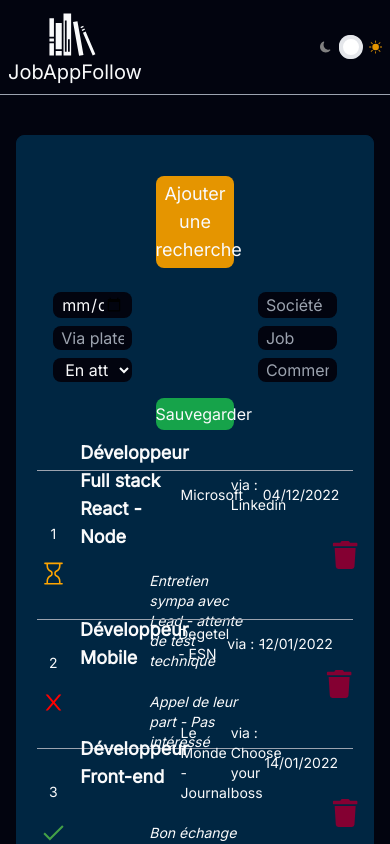
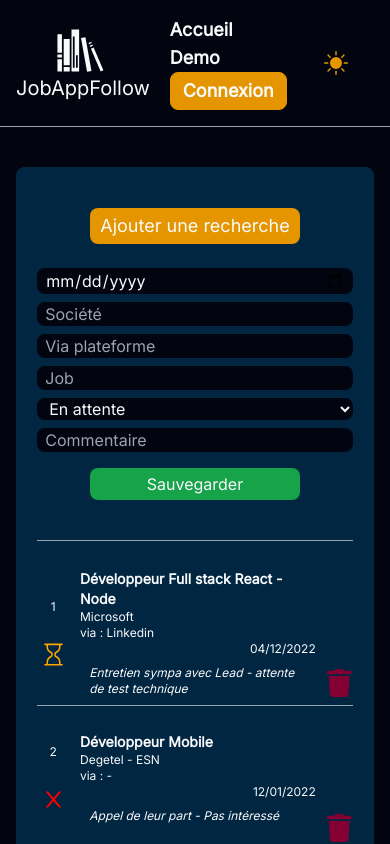
Before and after one commit to Thomas-279/JobAppFollow, a React (Vite) app: page /demo in a window 390 px wide. Both pictures are taken after a click on the button "Ajouter une recherche". Shown: the top 844 px of the page. Built offline with nearby package versions, Linux system fonts and the light colour scheme.

Commit message:
work on responsive

```diff
--- a/src/components/Footer.tsx
+++ b/src/components/Footer.tsx
@@ -3,9 +3,9 @@ import { darkModeProps } from '../components/utils/types';
 
 const Footer = ({ darkMode }: darkModeProps) => {
     return (
-        <div className="bottom-0">
+        <footer className="bottom-0">
             <p className={`text-xs ${darkMode ? 'text-gray-50' : 'text-gray-900' }`}>2022 - Made with ☕ by Thomas GARRAUT</p>
-        </div>
+        </footer>
     )
 }
 
--- a/src/components/Header.tsx
+++ b/src/components/Header.tsx
@@ -18,8 +18,8 @@ const Header = () => {
         }
     };
     return (
-        <div className="w-full flex flex-col">
-            <div className='w-full flex md:justify-center justify-between items-center p-2'>
+        <header className="w-full flex flex-col">
+            <div className='w-full flex md:justify-center justify-between items-center p-4'>
                 <div className="md:flex-[0.5] flex-initial justify-center items-center">
                     <Link to="/">
                         <GiBookshelf size={50} color={darkMode ? 'F9FAFB' : '#1e222e'} className="w-32 cursor-pointer"/>
@@ -27,16 +27,16 @@ const Header = () => {
                     </Link>
                 </div>
 
-                <ul className={`md:flex hidden list-none flex-row justify-between items-center flex-initial ${darkMode ? 'text-gray-50' : 'text-gray-900'}`}>
-                    <li className={`text-lg font-semibold mx-4 cursor-pointer hover:border-b ${darkMode ? 'hover:border-gray-50' : 'hover:border-gray-900'}`}>
+                <ul className={`md:flex list-none md:flex-row justify-between items-center flex-initial ${darkMode ? 'text-gray-50' : 'text-gray-900'}`}>
+                    <li className={`text-lg font-semibold mx-4 cursor-pointer md:hover:border-b ${darkMode ? 'hover:border-gray-50' : 'hover:border-gray-900'}`}>
                         <Link to='/'>Accueil</Link>
                     </li>
                     {currentUser?.isAuthenticated ? (
-                        <li className={`text-lg font-semibold mx-4 cursor-pointer hover:border-b ${darkMode ? 'hover:border-gray-50' : 'hover:border-gray-900'}`}>
+                        <li className={`text-lg font-semibold mx-4 cursor-pointer md:hover:border-b ${darkMode ? 'hover:border-gray-50' : 'hover:border-gray-900'}`}>
                             <Link to='/jobsearch'>Mes recherches</Link>
                         </li>) :
                         (
-                            <li className={`text-lg font-semibold mx-4 cursor-pointer hover:border-b ${darkMode ? 'hover:border-gray-50' : 'hover:border-gray-900'}`}>
+                            <li className={`text-lg font-semibold mx-4 cursor-pointer md:hover:border-b ${darkMode ? 'hover:border-gray-50' : 'hover:border-gray-900'}`}>
                             <Link to='/demo'>Demo</Link>
                         </li>
                         )}
@@ -48,19 +48,22 @@ const Header = () => {
                         <li className='text-lg font-semibold mx-4 cursor-pointer hover:border-b hover:border-white lightorangebg py-1 px-3 text-gray-50'>
                             <Link to='/login'>Connexion</Link>
                         </li>
-                    ) }
+                    )}
                 </ul>
-                <div className="w-1/6 flex flex-row justify-end items-center">
-                    <BsFillMoonFill color="grey" size={20} />
-                    <div className="relative inline-block w-10 mr-2 align-middle select-none transition duration-200 ease-in mx-2">
-                        <input type="checkbox" name="toggle" id="toggle" className="toggle-checkbox absolute block w-6 h-6 rounded-full bg-white border-4 appearance-none cursor-pointer" onChange={onChangeMode} />
-                        <label htmlFor="toggle" className="toggle-label block overflow-hidden h-6 rounded-full bg-gray-300 cursor-pointer"></label>
-                    </div>
-                    <BsFillSunFill color="#e59500" size={24} />
+                <div className="w-1/6 flex flex-row justify-center items-center mr-2 md:mr-0">
+                    {darkMode ? (
+                        <div>
+                            <BsFillSunFill color="#e59500" size={24} onClick={onChangeMode}/>
+                        </div>
+                    ) : (
+                        <div>
+                            <BsFillMoonFill color="grey" size={24} onClick={onChangeMode}/>
+                        </div>
+                    )}
                 </div>
             </div>
             <div className="h-[1px] w-full bg-gray-400" />
-        </div>
+        </header>
     )
 }
 
--- a/src/components/Home.tsx
+++ b/src/components/Home.tsx
@@ -16,7 +16,7 @@ const Home = ({ darkMode }: darkModeProps) => {
                 <div className="flex flex-col justify-center items-center mt-4 w-11/12 text-center">
                     <p className="text-base">Sur cet outil, vous aurez la possibilité d'ajouter et supprimer vos différentes recherches actuelles ou passées, ce afin de suivre votre recherche d'emploi.</p>
                 </div>
-                <div className='w-1/2 flex flex-row justify-around items-start'>
+                <div className='w-1/2 flex flex-row justify-between md:justify-around items-start'>
                     <BsSearch size={40} color='#e59500' className='rotate-90' />
                     <BsSearch size={40} color='#e59500' />
                 </div>
--- a/src/components/Login.tsx
+++ b/src/components/Login.tsx
@@ -5,6 +5,7 @@ import { CurrentUserContext } from "../Context/CurrentUserContext";
 import { UserForm } from './utils/types';
 import api from './utils/api';
 import Layout from '../components/shared/Layout';
+import Button from '../components/shared/Button';
 
 const Login = ({ darkMode }: darkModeProps) => {
     const [formData, setFormData] = useState<UserForm>({
@@ -55,7 +56,7 @@ const Login = ({ darkMode }: darkModeProps) => {
                     });
                 });
         }  else {
-            handleError('Please fill out all fileds');
+            handleError('Veuillez remplir les champs');
             setFormData({... formData});
         }
     }
@@ -65,14 +66,14 @@ const Login = ({ darkMode }: darkModeProps) => {
             <form onSubmit={handleSubmit} className='w-full h-96 flex flex-col justify-center'>
                 <div className='flex flex-col justify-center'>
                     <div className="flex flex-col items-center mb-5">
-                        <input placeholder="Login" type="text" className={`w-3/12 ${darkMode ? 'darkbg text-gray-50' : 'lightbg text-gray-900'} px-4 rounded-lg p-2`} name="email" value={formData?.email} onChange={handleChange} />
+                        <input placeholder="Login" type="text" className={`w-10/12 md:w-3/12 ${darkMode ? 'darkbg text-gray-50' : 'lightbg text-gray-900'} px-4 rounded-lg p-2`} name="email" value={formData?.email} onChange={handleChange} />
                     </div>
                     <div className="flex flex-col items-center mb-5">
-                        <input placeholder="Password" type="password" className={`w-3/12 ${darkMode ? 'darkbg text-gray-50' : 'lightbg text-gray-900'} px-4 rounded-lg p-2`} name="password" value={formData?.password} onChange={handleChange} />
+                        <input placeholder="Password" type="password" className={`w-10/12 md:w-3/12 ${darkMode ? 'darkbg text-gray-50' : 'lightbg text-gray-900'} px-4 rounded-lg p-2`} name="password" value={formData?.password} onChange={handleChange} />
                     </div>
                 </div>
-                <div className='flex flex-col items-center mb-5'>
-                    <button type="submit" className="w-1/12 orangebg rounded-lg py-2" disabled={isSubmitting}> {isSubmitting ? "Submitting..." : "Register"}</button>
+                <div>
+                    <Button isSubmitting={isSubmitting} color='orangebg' />
                 </div>
             </form>
         </Layout>
--- /dev/null
+++ b/src/components/shared/Button.tsx
@@ -0,0 +1,12 @@
+import React from 'react';
+import { ButtonProps } from '../utils/types';
+
+const Button = ({color, isSubmitting}: ButtonProps) => {
+    return(
+        <div className='flex flex-col items-center mb-5'>
+            <button type="submit" className={`w-8/12 md:w-1/6 rounded-lg py-2 ${color}`} disabled={isSubmitting}> {isSubmitting ? "Submitting..." : "Register"}</button>
+        </div>
+    )
+}
+
+export default Button;
--- a/src/components/shared/CustomInput.tsx
+++ b/src/components/shared/CustomInput.tsx
@@ -2,7 +2,7 @@ import React, { useState, useContext } from 'react';
 import { objectValueProps } from '../utils/types';
 import { CurrentUserContext } from '../../Context/CurrentUserContext';
 import api from '../utils/api';
-import Loader from '../shared/Loader';
+import Loader from './Loader';
 
 const CustomInput = ({ data, setData, darkMode }: any) => {
     const { currentUser } = useContext(CurrentUserContext);
@@ -61,25 +61,25 @@ const CustomInput = ({ data, setData, darkMode }: any) => {
     return (
         <div className="flex flex-col w-full mb-5 max-w-full">
             <div className="w-full flex justify-center items-center">
-                <button className="w-3/12 text-lg m-5 orangebg rounded-lg py-1" onClick={() => setOpenInput(!openInput)}>Ajouter une recherche</button>
+                <button className="w-8/12 md:w-3/12 text-lg m-5 orangebg rounded-lg py-1" onClick={() => setOpenInput(!openInput)}>Ajouter une recherche</button>
             </div>
             {openInput &&
-                <form className="w-full flex flex-wrap justify-between max-w-full" onSubmit={handleSubmit} >
-                    <input type="date" placeholder="date" className={`w-3/12 mx-4 my-1 px-2 rounded-lg ${darkMode ? 'darkbg':'lightbg text-gray-900'}`} name="date" value={objectValue.date} onChange={handleChange} required />
-                    <input type="text" placeholder="Société" className={`w-3/12 mx-4 my-1 px-2 rounded-lg ${darkMode ? 'darkbg':'lightbg text-gray-900'}`} name="firm" value={objectValue.firm} onChange={handleChange} required />
-                    <input type="text" placeholder="Via plateforme" className={`w-3/12 mx-4 my-1 px-2 rounded-lg ${darkMode ? 'darkbg':'lightbg text-gray-900'}`} name="via" value={objectValue.via} onChange={handleChange} required />
-                    <input type="text" placeholder="Job" className={`w-3/12 mx-4 my-1 px-2 rounded-lg ${darkMode ? 'darkbg':'lightbg text-gray-900'}`} name="job" value={objectValue.job} onChange={handleChange} required />
-                    <select name="status" id="status" className={`w-3/12 mx-4 my-1 px-2 rounded-lg ${darkMode ? 'darkbg':'lightbg text-gray-900'}`} value={objectValue.status} onChange={handleChange} required>
+                <form className="w-full flex flex-wrap justify-center md:justify-between max-w-full" onSubmit={handleSubmit} >
+                    <input type="date" placeholder="date" className={`w-full md:w-3/12 md:mx-4 my-1 px-2 rounded-lg ${darkMode ? 'darkbg':'lightbg text-gray-900'}`} name="date" value={objectValue.date} onChange={handleChange} required />
+                    <input type="text" placeholder="Société" className={`w-full md:w-3/12 md:mx-4 my-1 px-2 rounded-lg ${darkMode ? 'darkbg':'lightbg text-gray-900'}`} name="firm" value={objectValue.firm} onChange={handleChange} required />
+                    <input type="text" placeholder="Via plateforme" className={`w-full md:w-3/12 md:mx-4 my-1 px-2 rounded-lg ${darkMode ? 'darkbg':'lightbg text-gray-900'}`} name="via" value={objectValue.via} onChange={handleChange} required />
+                    <input type="text" placeholder="Job" className={`w-full md:w-3/12 md:mx-4 my-1 px-2 rounded-lg ${darkMode ? 'darkbg':'lightbg text-gray-900'}`} name="job" value={objectValue.job} onChange={handleChange} required />
+                    <select name="status" id="status" className={`w-full md:w-3/12 md:mx-4 my-1 px-2 rounded-lg ${darkMode ? 'darkbg':'lightbg text-gray-900'}`} value={objectValue.status} onChange={handleChange} required>
                         <option value="accepted">Acceptée</option>
                         <option value="refused">Refusée</option>
                         <option value="waiting">En attente</option>
                     </select>
-                    <input type="text" placeholder="Commentaire" className={`w-3/12 mx-4 my-1 px-2 rounded-lg ${darkMode ? 'darkbg':'lightbg text-gray-900'}`} name="comment" value={objectValue.comment} onChange={handleChange} />
+                    <input type="text" placeholder="Commentaire" className={`w-full md:w-3/12 md:mx-4 my-1 px-2 rounded-lg ${darkMode ? 'darkbg':'lightbg text-gray-900'}`} name="comment" value={objectValue.comment} onChange={handleChange} />
                     <div className="w-full flex justify-center items-center my-3">
                         {isLoading ? (
                             <Loader />
                         ) : (
-                            <button type="submit" className='w-3/12 mx-4 rounded-lg py-1 bg-green-600'>Sauvegarder</button>
+                            <button type="submit" className='w-8/12 md:w-3/12 mx-4 rounded-lg py-1 bg-green-600'>Sauvegarder</button>
                         )}
                     </div>
 
--- a/src/components/shared/CustomRow.tsx
+++ b/src/components/shared/CustomRow.tsx
@@ -8,7 +8,7 @@ import { FaTrash } from 'react-icons/fa';
 
 const CustomRow = ({ item, onRemove }: any) => {
     return (
-        <div className="w-full h-28 flex flex-row justify-between text-sm md:text-base">
+        <div className="w-full h-32 flex flex-row justify-between text-xs md:text-base">
             <div className="w-1/12 flex flex-col justify-around items-center p-4">
                 <div className='flex justify-center items-center'>{item.id}</div>
                 <div className='flex justify-center items-center'>
@@ -18,23 +18,23 @@ const CustomRow = ({ item, onRemove }: any) => {
                 </div>
             </div>
             <div className="w-10/12 flex flex-col justify-center items-center">
-                <div className="w-11/12 flex flex-row justify-around">
-                    <div className="w-5/12 flex flex-row">
-                        <div className='w-full flex items-center text-lg font-bold'>{item.job}</div>
+                <div className="w-11/12 flex flex-col md:flex-row justify-around">
+                    <div className="w-full md:w-5/12 flex flex-row">
+                        <div className='w-full flex items-center text-sm md:text-lg font-bold'>{item.job}</div>
                     </div>
-                    <div className="w-5/12 flex flex-row">
+                    <div className="w-full md:w-5/12 flex flex-col md:flex-row">
                         <div className='w-6/12 flex justify-start items-center'>{item.firm}</div>
                         <div className='w-6/12 flex justify-start items-center'>via : {item.via}</div>
                     </div>
-                    <div className="w-2/12 flex flex-row">
-                        <div className='w-full flex justify-center items-center'>{moment(item.date).format('DD/MM/YYYY')}</div>
+                    <div className="w-full md:w-2/12 flex flex-row">
+                        <div className='w-full flex justify-end md:justify-center items-center'>{moment(item.date).format('DD/MM/YYYY')}</div>
                     </div>
                 </div>
-                <div className="w-full flex flex-row px-20 mt-5">
+                <div className="w-full flex flex-row px-5 md:px-20 mt-2 md:mt-5">
                     <div className='flex justify-center items-center italic'>{item.comment}</div>
                 </div>
             </div>
-            <div className="w-1/12 flex justify-center items-center">
+            <div className="w-1/12 flex justify-center items-end md:items-center">
                 <FaTrash color={'#840032'} size={28} onClick={() => onRemove(item.id)} />
             </div>
         </div>
--- a/src/components/utils/types.ts
+++ b/src/components/utils/types.ts
@@ -17,3 +17,8 @@ export interface UserForm {
     email: string;
     password: string;
 };
+
+export interface ButtonProps {
+    color: string,
+    isSubmitting: boolean,
+}
```
